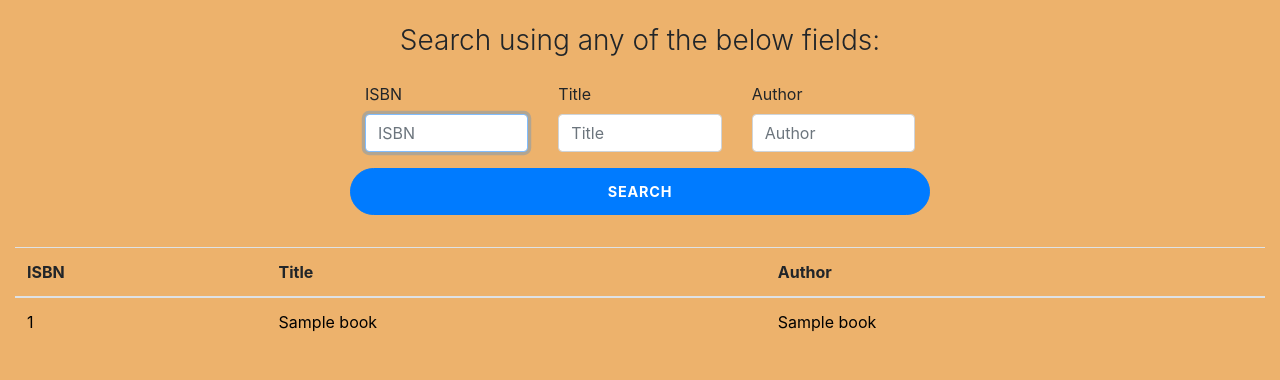
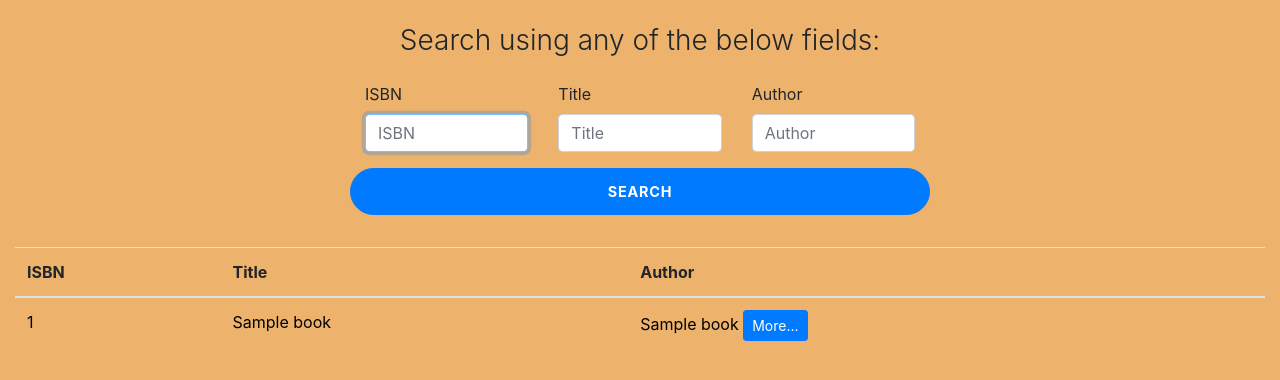
Before and after one commit to delabere/CS50W_Project1, a Flask app: template templates/search.html in a window 1280 px wide. Shown: the part 56-436 px from the top of the page. Run offline with Flask 2, Linux system fonts and the light colour scheme; the template is opened without the code that fills it: most values are stand-ins (such as "Sample title", 1, 10 or a date in 2020); some libraries are stand-ins or nearby versions.

Commit message:
added button to table elements

```diff
--- a/templates/search.html
+++ b/templates/search.html
@@ -64,7 +64,13 @@
       <tr>
         <td><a href="{{ url_for('book', isbn=book[0]) }}">{{book[0]}}</a></td>
         <td><a href="{{ url_for('book', isbn=book[0]) }}">{{book[1]}}</a></td>
-        <td><a href="{{ url_for('book', isbn=book[0]) }}">{{book[2]}}</a></td>
+        <td><a href="{{ url_for('book', isbn=book[0]) }}">{{book[2]}}
+            <button type="button" class="btn btn-primary btn-sm" href="{{ url_for('book', isbn=book[0]) }}">More... </button
+          </a>
+
+
+
+        </td>
       </tr>
       {% endfor %}
     </tbody>
```
